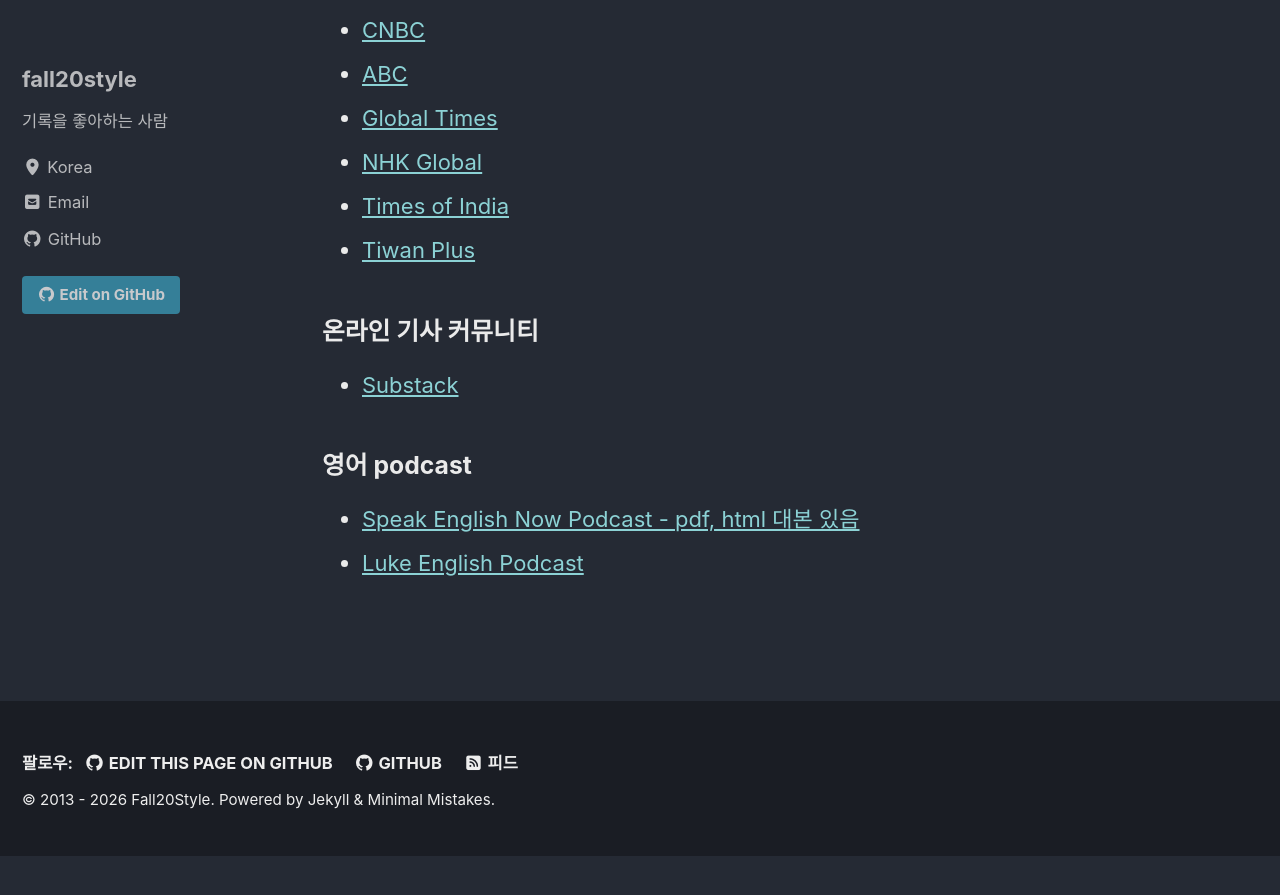
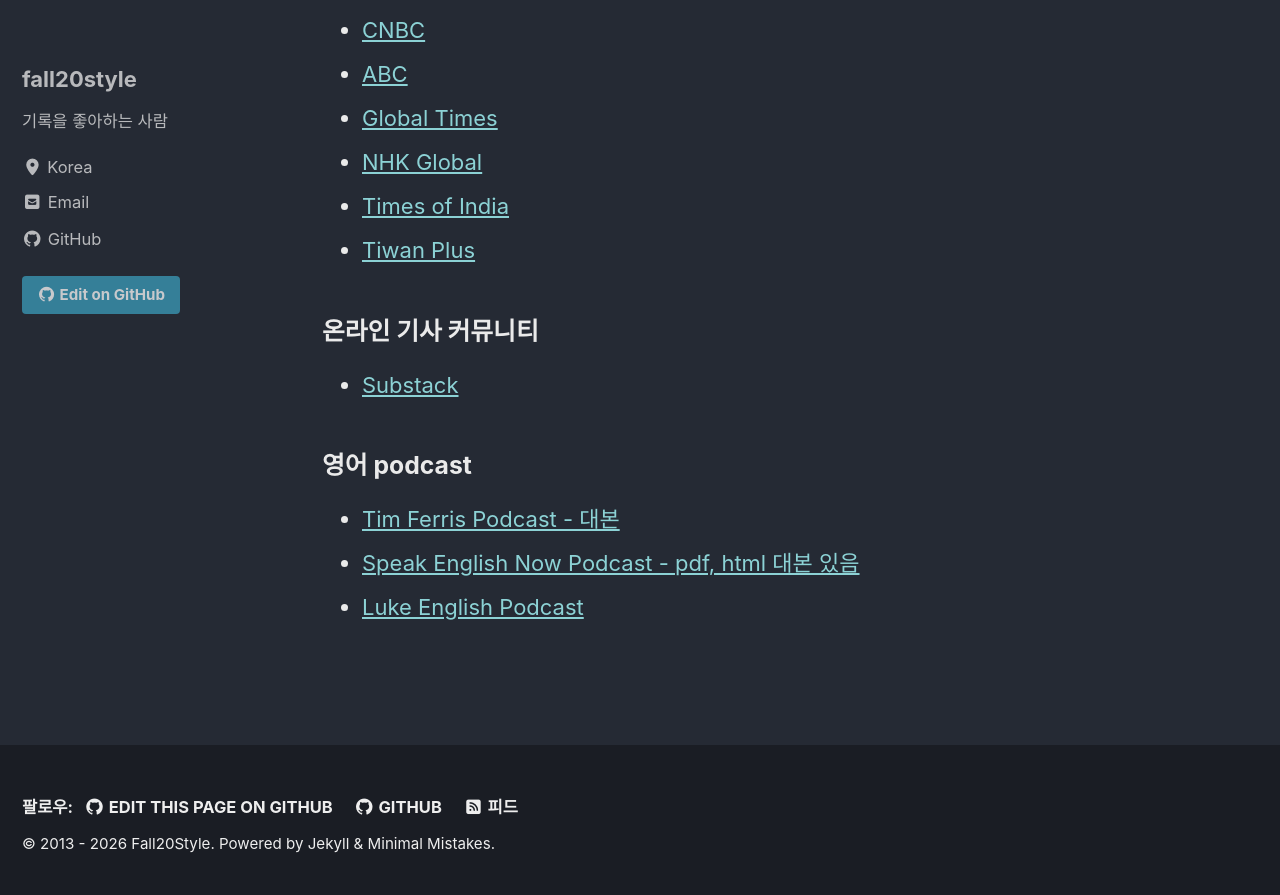
Before and after one commit to fall20style/fall20style.github.io, a Jekyll site: the page built from books.md, in a window 1280 px wide and 900 px high, scrolled down 1528 px. Shown: the top 895 px of the window. Built offline with Jekyll 4.4.1, drawn with Linux system fonts in a browser that asks for light colours; cached includes are drawn as plain includes; before the commit the page ends 2384 px from its top, so only the background shows below that.

Commit message:
Update books.md

```diff
--- a/books.md
+++ b/books.md
@@ -52,5 +52,6 @@ read_time: true
 - [Substack](https://www.substack.com/)
 
 ### 영어 podcast
+- [Tim Ferris Podcast - 대본](https://tim.blog/2018/09/20/all-transcripts-from-the-tim-ferriss-show)
 - [Speak English Now Podcast - pdf, html 대본 있음](https://speakenglishpodcast.com/special-episode/)
 - [Luke English Podcast](https://teacherluke.co.uk/archive-of-episodes-1-149/)
```
